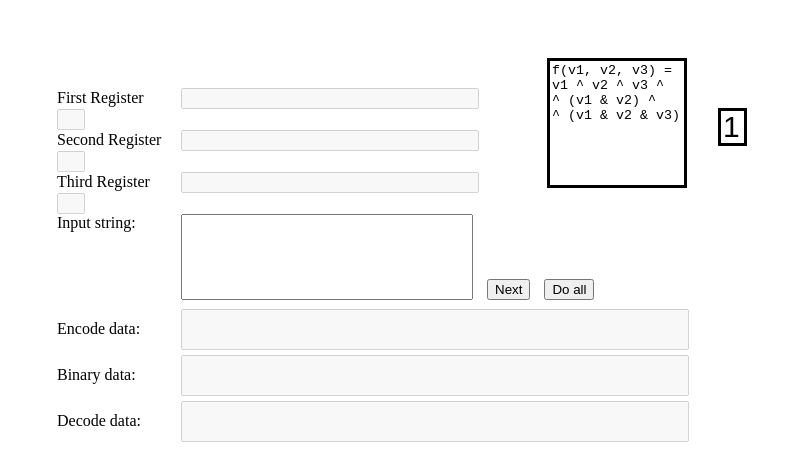
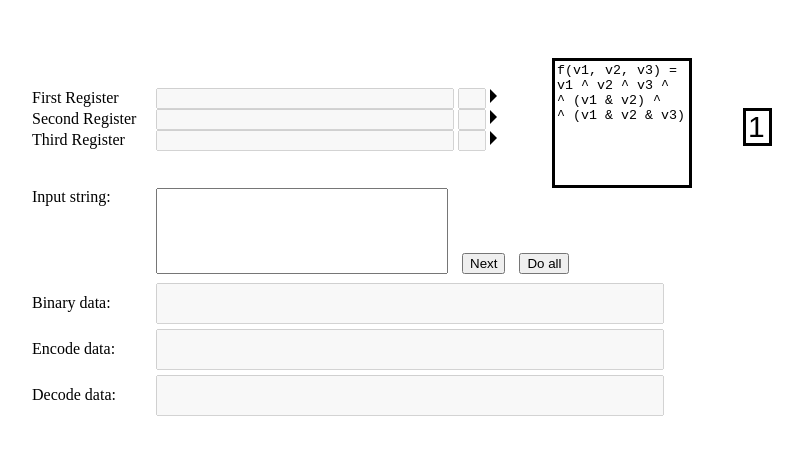
Before and after one commit to fantast1k/InformationSecurity, a plain HTML site: page Lab1/index.html in a window 1280 px wide. Shown: the whole page, without its empty margins (183-986 px from the left). Drawn offline with Linux system fonts and the light colour scheme.

Commit message:
add arrows xD

```diff
--- a/Lab1/css/style.css
+++ b/Lab1/css/style.css
@@ -1,5 +1,5 @@
 .content{
-    width: 900px;
+    width: 950px;
     margin: 0 auto;
     padding-top: 50px;
 }
@@ -77,3 +77,11 @@
     height: 35px;
     margin-top: 5px;
 }
+.arrow-right {
+    width: 0;
+    height: 0;
+    border-top: 7px solid transparent;
+    border-bottom: 7px solid transparent;
+    border-left: 7px solid black;
+    display: inline-block;
+}
--- a/Lab1/index.html
+++ b/Lab1/index.html
@@ -10,14 +10,17 @@
 			<label for="firstReg" class="register-label">First Register</label>
 			<input type="text" name="firstReg" class="register" disabled="disabled" />
 			<input type="text" name="firstSymb" class="symbol" disabled="disabled"/>
+			<div class="arrow-right"></div>
 			<br/>
 			<label for="secondReg" class="register-label">Second Register</label>
 			<input type="text" name="secondReg" class="register" disabled="disabled"/>
 			<input type="text" name="secondSymb" class="symbol" disabled="disabled"/>
+			<div class="arrow-right"></div>
 			<br/>
 			<label for="thirdReg" class="register-label">Third Register</label>
 			<input type="text" name="thirdReg" class="register" disabled="disabled"/>
 			<input type="text" name="thirdSymb" class="symbol" disabled="disabled"/>
+			<div class="arrow-right"></div>
 			<br/>
 		</div>
 		<div class="rightBlock">
@@ -35,11 +38,11 @@ v1 ^ v2 ^ v3 ^
 			<button type="button">Do all</button>
 		</div>
 		<div class="encodedData">
+			<label for="binaryData" class="dataLabel">Binary data:</label>
+			<input type="text" name="binaryData" disabled="disabled" />
+			<br/>
 			<label for="encodeData" class="dataLabel">Encode data:</label>
 			<input type="text" name="encodeData" disabled="disabled" />
-			<br/>
-			<label for="binaryData" class="dataLabel">Binary data:</label>
-			<input type="text" name="binaryData" disabled="disabled" />
 			<br/>
 			<label for="decodeData" class="dataLabel">Decode data:</label>
 			<input type="text" name="decodeData" disabled="disabled" />
```
